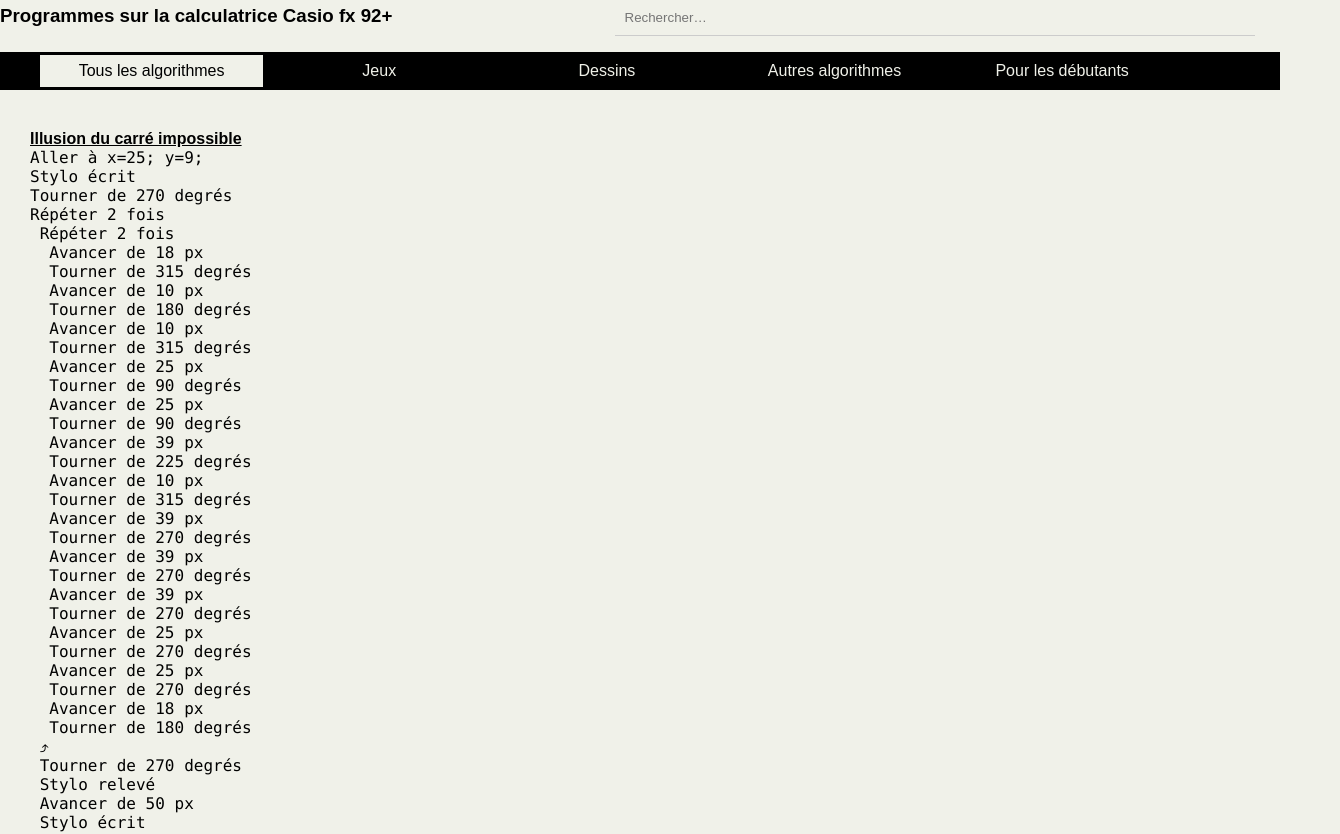
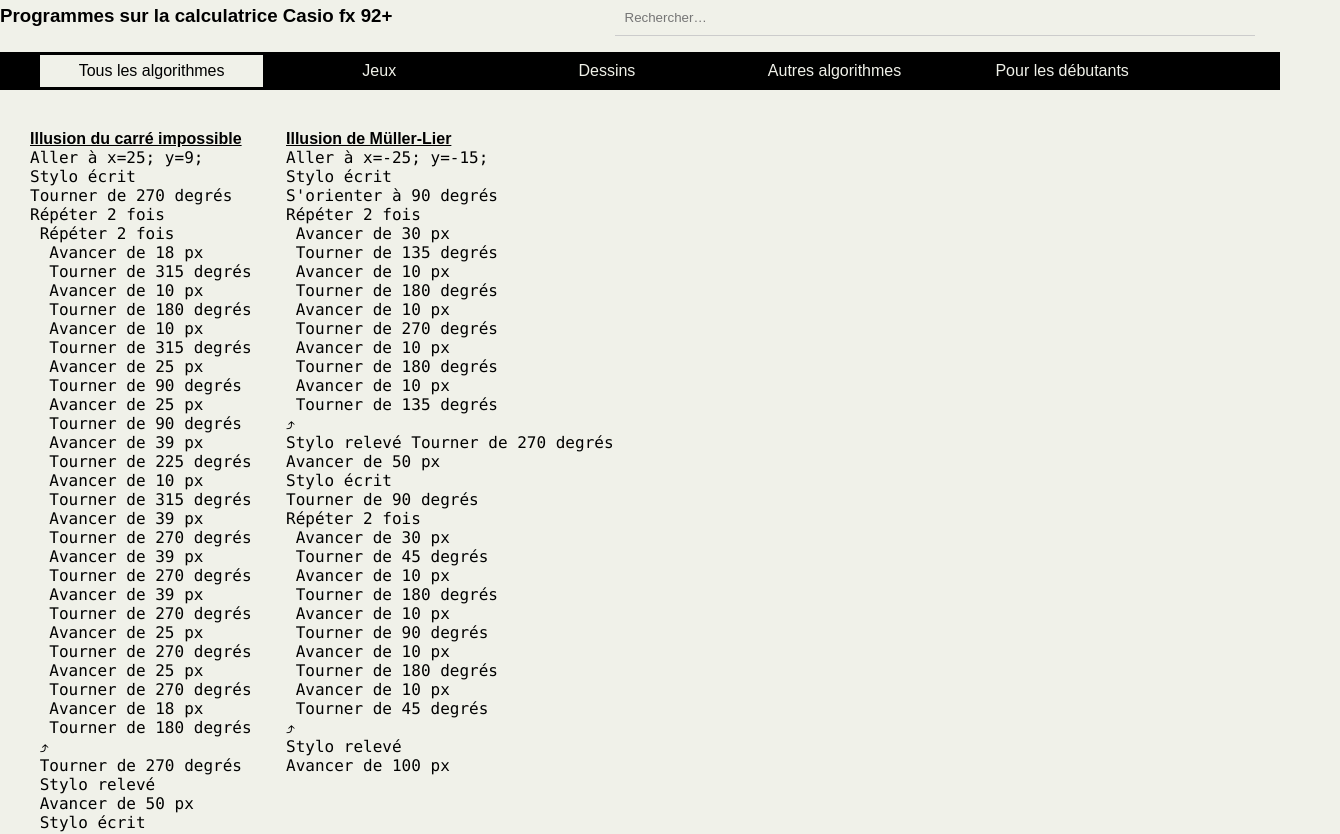
Before and after one commit to programmes-casiofx92/programmes-casiofx92.github.io, a plain HTML site: page index.html in a window 1280 px wide. Shown: the top 834 px of the page, 1340 px wide, since content can reach past the window. Drawn offline with Linux system fonts and the light colour scheme.

Commit message:
Update index.html

```diff
--- a/index.html
+++ b/index.html
@@ -10,18 +10,18 @@ tennis automatique, dessin en noir et blanc, puissance 4…">
 <link rel="stylesheet" href="style.css">
 <link rel="shortcut icon" href="favicon.ico" type="image/png">
 <style>
-    .gauche{
+
+    .main{
+        display: inline-block;
+        vertical-align: top;
+        position: relative;
+    }
+    .milieu{
+        left: 30px;
+    }
+    .principale{
         position: relative;
         left: 30px;
-        align-items: center;
-    }
-    .milieu{
-        position: relative;
-        left: 30px;
-        align-items: center;
-    }
-    .main{
-        align-items: center;
     }
 </style>
 </head>
@@ -38,7 +38,7 @@ tennis automatique, dessin en noir et blanc, puissance 4…">
             <li><a class="lm" href="/debutants">Pour les débutants</a></li>
         </ul>
     </nav>
-    <div><div class="gauche main">
+    <div class="principale"><div class="gauche main">
        <strong><u>Illusion du carré impossible</u></strong>
 <div style="font-family: menlo;">
 Aller à x=25; y=9; <br>
@@ -77,7 +77,7 @@ Répéter 2 fois <br>
 &nbsp;Stylo relevé<br>
 &nbsp;Avancer de 50 px <br>
 &nbsp;Stylo écrit <br>
-⤴<br></span>
+⤴<br></div></div>
 <div class="milieu main">
     <strong><u>Illusion de Müller-Lier</u></strong>
     <div style="font-family: menlo;">
@@ -117,7 +117,7 @@ Stylo relevé <br>
 Avancer de 100 px <br>
     </div>
 
-</div></div>
+</div>
 </div>
 <div class="remerciements">
     <p>Une <u>question</u> ? Une <u>suggestion</u> ? Contactez moi :
```
